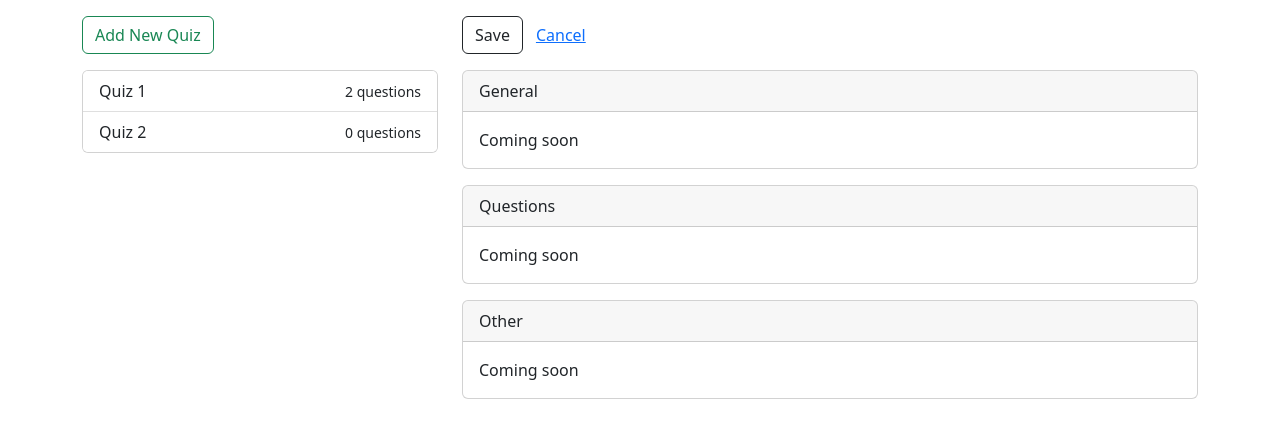
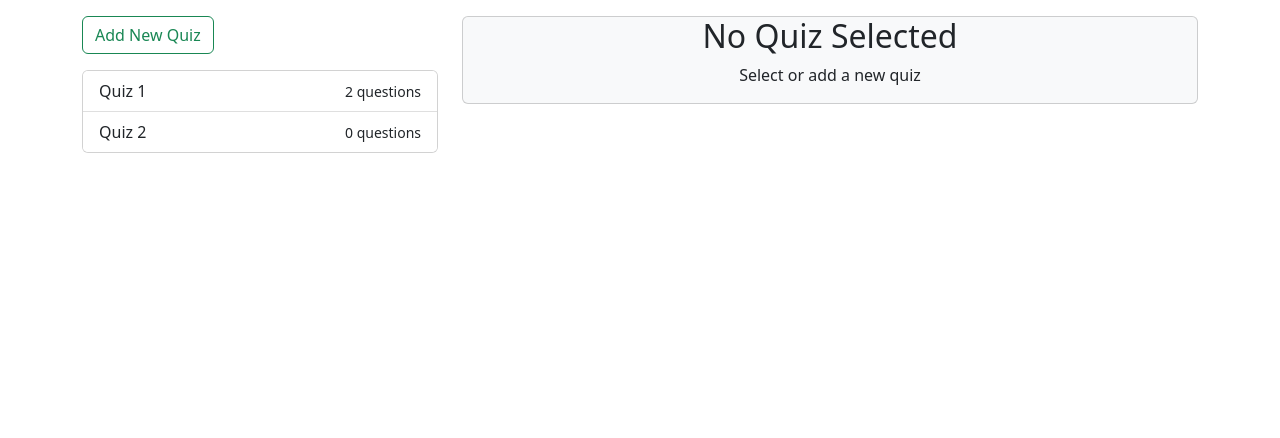
Before and after one commit to bottleinamessage/quiz-editor, an Angular app: page / in a window 1280 px wide. Shown: the top 438 px of the page. Built offline with nearby package versions, Linux system fonts and the light colour scheme.

Commit message:
Showing active quiz
And an entirely different card if no selected quiz;

```diff
--- a/src/app/app.component.html
+++ b/src/app/app.component.html
@@ -10,6 +10,7 @@
             class="list-group-item list-group-item-action d-flex justify-content-between align-items-center"
             *ngFor="let q of quizzes"
             (click)="selectQuiz(q)"
+            [class.active]="q === selectedQuiz"
           >
             {{ q.quizName }}
             <small class="font-itallic font-weight-lighter">
@@ -19,7 +20,10 @@
         </div>
       </div>
     </div>
-    <div class="col-md-8">
+    <div
+      class="col-md-8"
+      *ngIf="selectedQuiz != undefined"
+    >
       <div class="mt-3 mb-3">
         <button class="btn btn-outline-dark">
           Save
@@ -33,7 +37,7 @@
           General
         </div>
         <div class="card-body">
-          Coming soon
+          {{ selectedQuiz.quizName }}
         </div>
       </div>
       <div class="card mt-3">
@@ -53,4 +57,17 @@
         </div>
       </div>
     </div>
+    <div
+      class="col-md-8 mt-3"
+      *ngIf="selectedQuiz == undefined"
+    >
+      <div class="card bg-light text-center">
+        <h2>
+          No Quiz Selected
+        </h2>
+        <p>
+          Select or add a new quiz
+        </p>
+      </div>
+    </div>
   </div>
```
